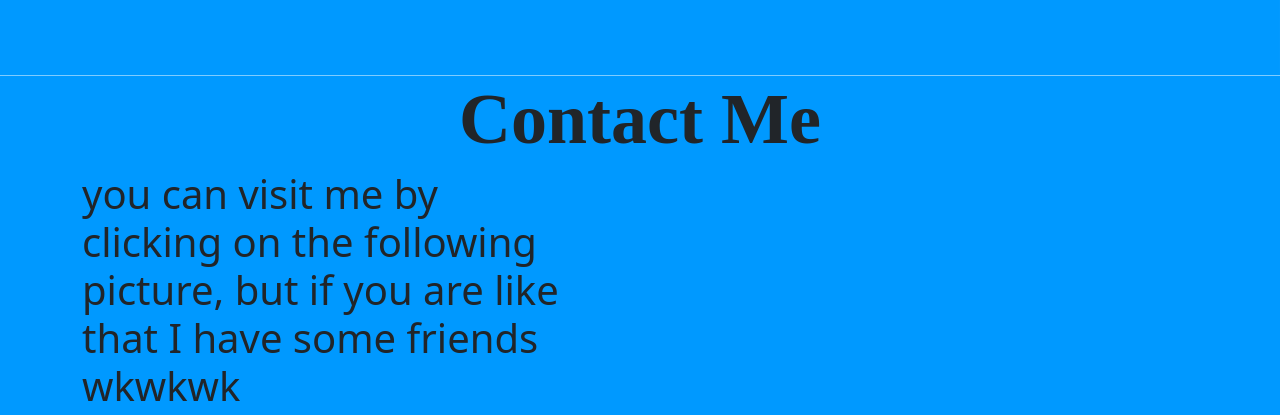
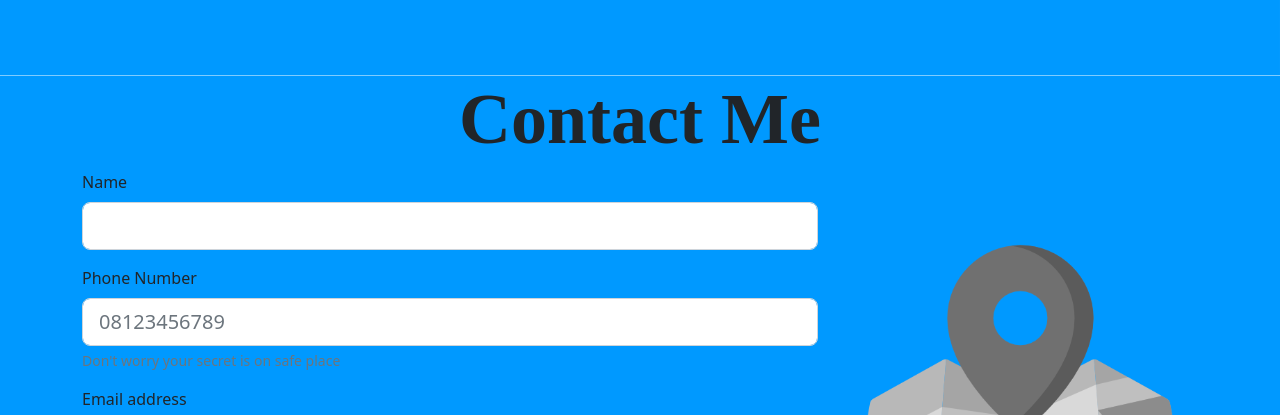
Before and after one commit to ryo873/portofolio-final, a website: page index.html in a window 1280 px wide. Shown: the part 2465-2880 px from the top of the page. Drawn offline with nearby package versions, Linux system fonts and the light colour scheme; files whose address does not match are found by name; a web font is replaced by a local one.

Commit message:
Update index.html
Add form

```diff
--- a/index.html
+++ b/index.html
@@ -173,7 +173,7 @@
         <div class="row">
           <div class="col-lg-8 col-md-8 col-sm-12">
             <form>
-<!--               <div class="mb-3">
+              <div class="mb-3">
                 <label for="name" class="form-label">Name</label>
                 <input type="text" class="form-control form-control-lg" id="name" name="name" />
               </div>
@@ -193,10 +193,10 @@
               </div>
               <button type="submit" class="btn btn-dark btn-lg">Submit</button>
             </form>
+          </div>
+<!--           <div class="col-lg-8 col-md-8 col-sm-12">
+            <p class="h1">you can visit me by clicking on the following picture, but if you are like that I have some friends wkwkwk</p>
           </div> -->
-          <div class="col-lg-8 col-md-8 col-sm-12">
-            <p class="h1">you can visit me by clicking on the following picture, but if you are like that I have some friends wkwkwk</p>
-          </div>
           <div class="col-lg-4 col-md-4 col-sm-12 img-contact">
             <a href="https://goo.gl/maps/NRL5vuTHXh3zPf4G7"><img src="images/map.png" alt="map-image" class="img-fluid" /></a>
           </div>
```
